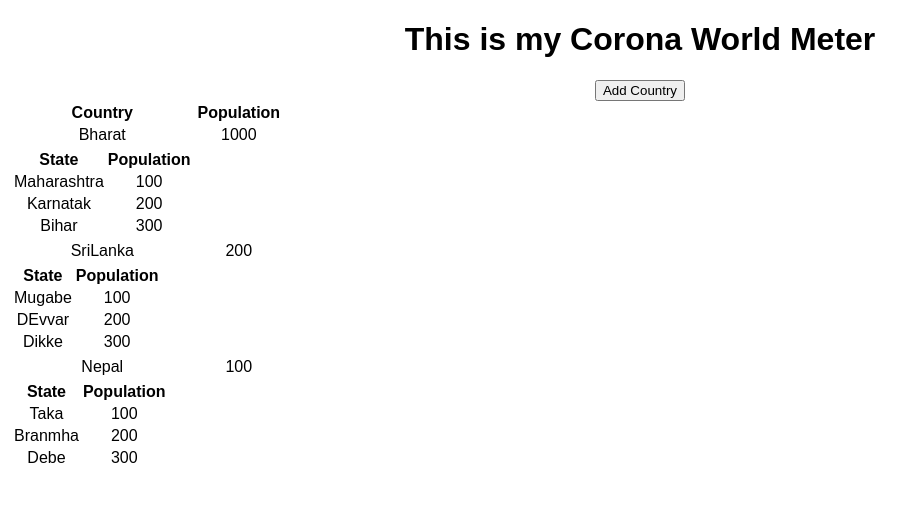
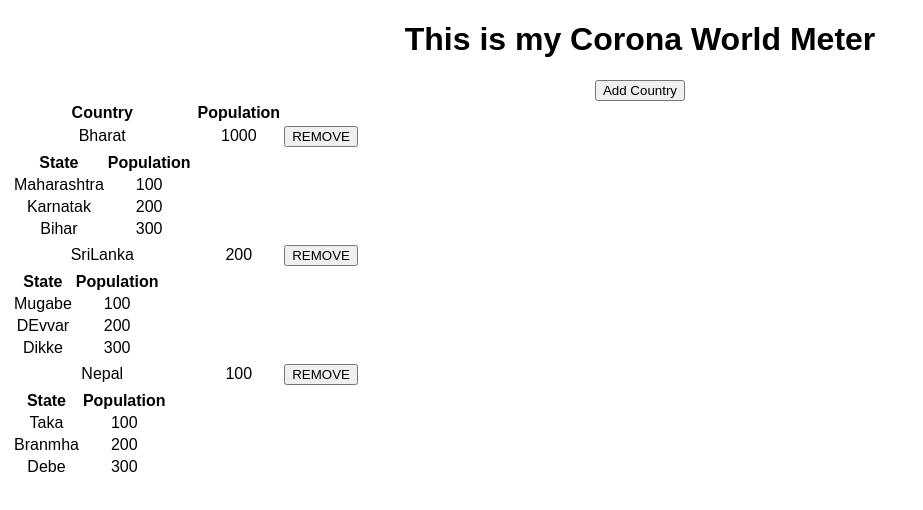
Before and after one commit to NitinDaphale/CoroMeter, a React (Create React App) app: page / in a window 1280 px wide. Shown: the top 510 px of the page, without its empty margins (0-923 px from the left). Built offline with nearby package versions, Linux system fonts and the light colour scheme.

Commit message:
Remove country action creator introduced.
Now multiple action creators introduced in the App.

```diff
--- a/src/actionCreators/country.js
+++ b/src/actionCreators/country.js
@@ -1,4 +1,8 @@
-export const addCountryAction = () => {
-  console.log("in add Country action");
+export const addCountry = () => {
   return { type: "COUNTRY_ADD" };
 };
+
+export const removeCountry = index => {
+  console.log("in remove Country action", index);
+  return { type: "COUNTRY_REMOVE", index };
+};
--- a/src/country.js
+++ b/src/country.js
@@ -1,12 +1,22 @@
 import React from "react";
 import StateList from "./stateList";
 
-export default React.memo(({ name, population, states }) => {
+export default React.memo(
+  ({ index, name, population, states, removeCountryAction }) => {
     return (
       <tbody>
         <tr>
           <td>{name}</td>
           <td>{population}</td>
+          <td>
+            <button
+              onClick={() => {
+                removeCountryAction(index);
+              }}
+            >
+              REMOVE
+            </button>
+          </td>
         </tr>
         <tr>
           <td>
@@ -15,4 +25,5 @@ export default React.memo(({ name, population, states }) => {
         </tr>
       </tbody>
     );
-});
+  }
+);
--- a/src/home.js
+++ b/src/home.js
@@ -3,9 +3,16 @@ import Country from "./country";
 import AddCountry from "./addCountry";
 import Container from "@material-ui/core/Container";
 import { connect } from "react-redux";
-import { addCountryAction } from "./actionCreators/country";
+import {
+  addCountry as addCountryAction,
+  removeCountry as removeCountryAction
+} from "./actionCreators/country";
 
-const HomeToConnect = ({ countries, addCountryAction }) => {
+const HomeToConnect = ({
+  countries,
+  addCountryAction,
+  removeCountryAction
+}) => {
   // console.log({ countries });
 
   const [addCountryFlag, setAddCountryFlag] = useState(false);
@@ -21,18 +28,6 @@ const HomeToConnect = ({ countries, addCountryAction }) => {
 
   const addCountry = () => {
     addCountryAction();
-    // const newList = [...countries];
-    // newList.push({
-    //   name: "Bhutan",
-    //   population: 100,
-    //   states: [
-    //     { name: "Taka", population: 100 },
-    //     { name: "Branmha", population: 200 },
-    //     { name: "Debe", population: 300 }
-    //   ],
-    //   people: ["Koirala", "prachand", "abe"]
-    // });
-
     setAddCountryFlag(false);
   };
 
@@ -66,9 +61,11 @@ const HomeToConnect = ({ countries, addCountryAction }) => {
           countries.map((c, i) => (
             <Country
               key={i}
+              index={i}
               name={c.name}
               population={c.population}
               states={c.states}
+              removeCountryAction={removeCountryAction}
             />
           ))}
       </table>
@@ -77,11 +74,10 @@ const HomeToConnect = ({ countries, addCountryAction }) => {
 };
 
 const mapStateToProps = state => {
-  console.log({ state });
   return { countries: state.countries };
 };
 
-const mapActionCreatorsToProps = { addCountryAction };
+const mapActionCreatorsToProps = { addCountryAction, removeCountryAction };
 
 export default connect(
   mapStateToProps,
--- a/src/reducers/country.js
+++ b/src/reducers/country.js
@@ -43,9 +43,16 @@ const newCountry = {
 };
 
 function countries(state = initialCountries, action) {
+  console.log({ action });
   switch (action.type) {
     case "COUNTRY_ADD":
       return [...state, newCountry];
+    case "COUNTRY_REMOVE":
+      const filterCountries = state.filter((c, i) => {
+        return i !== action.index;
+      });
+      console.log({ filterCountries });
+      return filterCountries;
     default:
       return state;
   }
```
Lines whose indentation alone changed are shown as unchanged.
